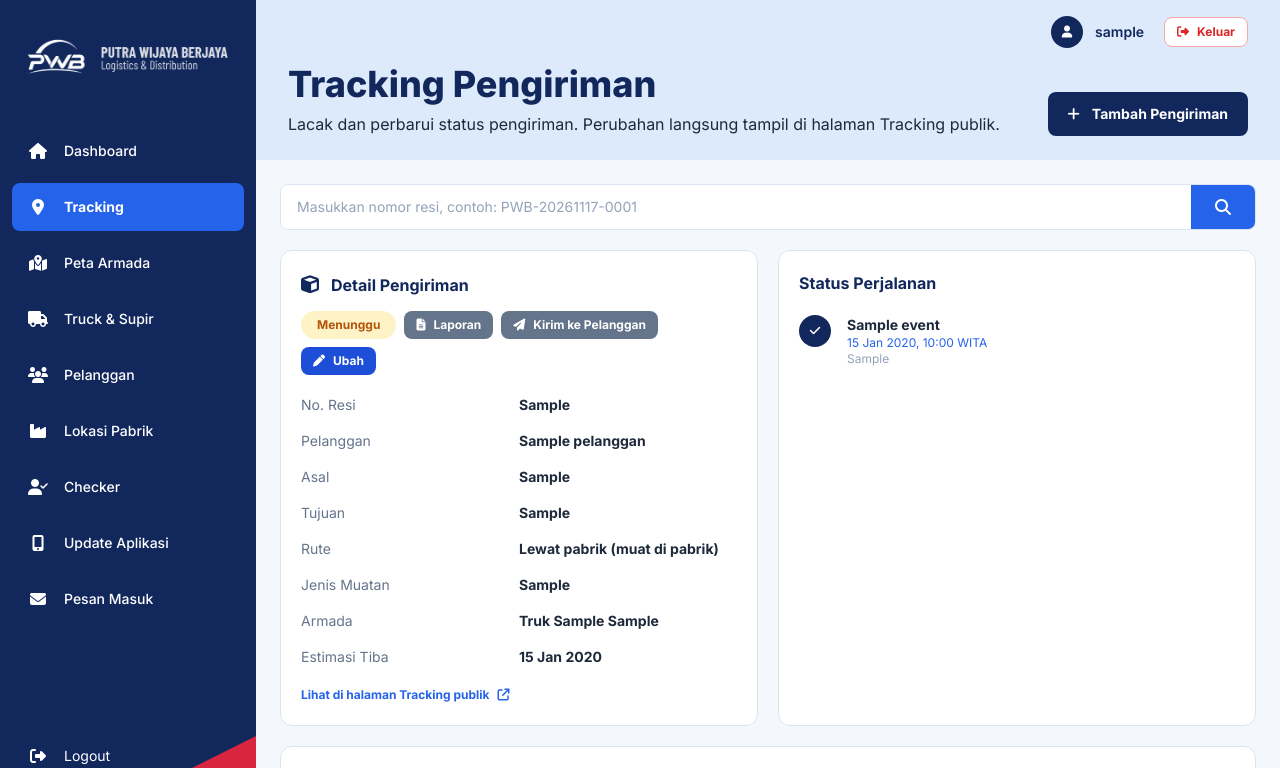
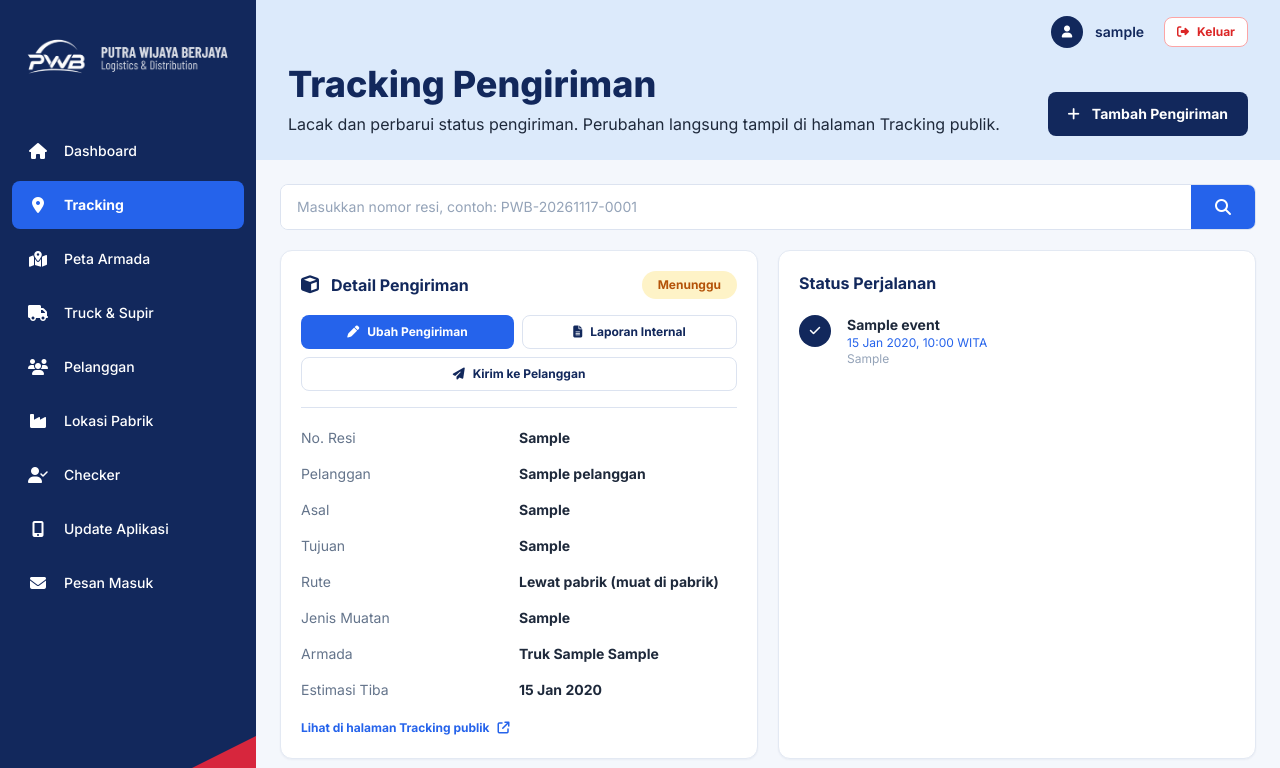
Before and after one commit to dtaolin01/ptpwb, a Laravel app: page /trackingAdmin in a window 1280 px wide. Shown: the top 768 px of the page. Run offline with Laravel 12, Linux system fonts and the light colour scheme; a user stored in the database is signed in; tables that the repository leaves empty hold one stand-in row (values such as "Sample post"); data that the repository does not hold is empty; some libraries are stand-ins or nearby versions.

Commit message:
Rapikan dashboard admin
- Kartu & tabel seragam (garis tepi, judul kolom, sorot baris, fokus isian)
- Detail Tracking: status di samping judul, tombol aksi satu baris rapi
- Dashboard HP: kartu statistik 2 kolom
- Hapus tombol Logout ganda di sidebar (Keluar tetap di kanan atas)
- Perbarui teks usang di Update Aplikasi & Lokasi Pabrik

Co-Authored-By: Claude Opus 5.5 <noreply@anthropic.com>
Claude-Session: https://claude.ai/code/session_01DPhHUefpfYoWz3VvGr4xDm

```diff
--- a/app/Http/Controllers/PabrikController.php
+++ b/app/Http/Controllers/PabrikController.php
@@ -32,7 +32,7 @@ class PabrikController extends Controller
             'nama'          => 'nama pabrik',
             'radius_pabrik' => 'radius area pabrik',
             'radius_tujuan' => 'radius area tujuan',
-            'jarak_dekat'   => 'jarak pemantauan rapat',
+            'jarak_dekat'   => 'jarak mendekati pabrik',
         ]);
 
         // Titik belum dipilih di peta → cari dari alamat
--- a/resources/views/aplikasi.blade.php
+++ b/resources/views/aplikasi.blade.php
@@ -51,8 +51,8 @@
         @csrf
         <h2 class="mb-1 font-bold text-pwb-navy"><i class="fa-solid fa-cloud-arrow-up mr-2"></i>Unggah Versi Baru</h2>
         <p class="mb-5 text-xs text-slate-500">
-            Version code &amp; version name diambil dari <code>build.gradle</code> (<code>versionCode</code>, <code>versionName</code>).
-            Version code <b>harus lebih besar</b> dari versi sebelumnya, dan APK harus ditandatangani dengan <b>keystore yang sama</b>.
+            Cukup pilih aplikasi dan file APK; versi dibaca otomatis dari APK.
+            Sebelum build, naikkan <code>versionCode</code> di <code>build.gradle</code> dan pakai <b>keystore yang sama</b>.
         </p>
 
         <div class="grid grid-cols-1 gap-5 md:grid-cols-2">
--- a/resources/views/layoutsAdmin/app.blade.php
+++ b/resources/views/layoutsAdmin/app.blade.php
@@ -21,6 +21,30 @@
     <link rel="stylesheet" href="https://cdnjs.cloudflare.com/ajax/libs/font-awesome/6.5.1/css/all.min.css">
     <style>
         .hp-isi { display: contents; }   /* laptop: tidak mengubah apa pun */
+
+        /* ===================== Kerapian umum ===================== */
+        /* Semua kartu putih punya garis tepi & bayangan tipis yang sama */
+        main .rounded-xl.bg-white { border: 1px solid #E3E9F3; box-shadow: 0 1px 2px rgba(18, 40, 92, .05); }
+        /* Kolom isian seragam: sudut, tinggi & warna fokus */
+        main input:not([type=checkbox]):not([type=radio]):not([type=file]):focus,
+        main select:focus, main textarea:focus {
+            outline: none; border-color: #2563EB !important; box-shadow: 0 0 0 3px rgba(37, 99, 235, .15);
+        }
+        main form.flex.overflow-hidden:focus-within { border-color: #2563EB; box-shadow: 0 0 0 3px rgba(37, 99, 235, .15); }
+        main form.flex.overflow-hidden input:focus { box-shadow: none; }
+
+        /* ===================== Tampilan laptop / tablet ===================== */
+        @media (min-width: 768px) {
+            /* Tabel: judul kolom kecil kapital, baris berganti warna saat disorot */
+            main table thead th {
+                background: #F6F8FC; color: #5B6B8C; font-size: 11.5px; font-weight: 700;
+                text-transform: uppercase; letter-spacing: .04em; white-space: nowrap;
+            }
+            main table thead tr { background: transparent !important; }
+            main table tbody tr { transition: background-color .12s; }
+            main table tbody tr:hover { background: #F8FAFE; }
+            main table td { vertical-align: middle; }
+        }
 
         /* ===================== Tampilan HP (layar < 768px) ===================== */
         @media (max-width: 767px) {
@@ -71,7 +95,7 @@
             /* baris pertama yang terlihat (mis. nama/resi) jadi judul kartu */
             table.tabel-hp tbody > tr > td.hp-judul { font-size: 17px; font-weight: 800; color: #12285C; }
             table.tabel-hp tbody > tr > td.hp-judul::before { content: none; }
-            .overflow-x-auto:has(> table.tabel-hp) { background: transparent; overflow: visible; }
+            .overflow-x-auto:has(> table.tabel-hp) { background: transparent; overflow: visible; border: 0 !important; box-shadow: none !important; }
 
             /* Tabel berisi isian (mis. Status Perjalanan): tetap tabel, geser ke samping */
             .overflow-x-auto > table:not(.tabel-hp) { min-width: 680px; }
--- a/resources/views/pabrik.blade.php
+++ b/resources/views/pabrik.blade.php
@@ -61,10 +61,10 @@
                     {!! $err('radius_tujuan') !!}
                 </div>
                 <div>
-                    <label for="jarak_dekat" class="{{ $label }}">Pantau tiap 15 menit dalam (km)</label>
+                    <label for="jarak_dekat" class="{{ $label }}">Jarak "mendekati pabrik" (km)</label>
                     <input id="jarak_dekat" type="number" step="0.5" min="1" max="50" name="jarak_dekat" value="{{ old('jarak_dekat', $pabrik['jarak_dekat']) }}" class="{{ $input }}">
                     {!! $err('jarak_dekat') !!}
-                    <p class="mt-1 text-[11px] text-slate-500">Di luar jarak ini lokasi dikirim tiap 30 menit.</p>
+                    <p class="mt-1 text-[11px] text-slate-500">Truk dalam jarak ini tampil sebagai "Mendekati" di aplikasi Checker.</p>
                 </div>
             </div>
         </div>
--- a/resources/views/partialsadmin/sidebar.blade.php
+++ b/resources/views/partialsadmin/sidebar.blade.php
@@ -33,7 +33,7 @@
         </button>
     </div>
 
-    <nav class="mt-10 min-h-0 flex-1 space-y-2 overflow-y-auto px-3 lg:mt-12">
+    <nav class="mt-10 min-h-0 flex-1 space-y-1.5 overflow-y-auto px-3 pb-20 lg:mt-12">
         @foreach ($menus as [$label, $route, $ikon, $aktif])
             <a href="{{ route($route) }}"
                class="flex items-center gap-4 rounded-lg px-4 py-3 text-sm {{ request()->routeIs(...$aktif) ? 'bg-pwb-blue font-bold' : 'font-medium hover:bg-white/10' }}">
@@ -49,13 +49,6 @@
         @endforeach
     </nav>
 
-    <form method="POST" action="{{ route('admin.logout') }}" onsubmit="return confirm('Keluar dari dashboard admin?')" class="relative z-10 px-7 pb-8 pt-4">
-        @csrf
-        <button type="submit" class="flex items-center gap-4 text-sm hover:text-white/80">
-            <i class="fa-solid fa-right-from-bracket w-5 text-center text-base"></i> Logout
-        </button>
-    </form>
-
     {{-- Hiasan segitiga merah di pojok bawah --}}
     <div class="absolute bottom-0 right-0 h-16 w-32 bg-pwb-red" style="clip-path: polygon(100% 0, 100% 100%, 0 100%)"></div>
 </aside>
--- a/resources/views/trackingAdmin.blade.php
+++ b/resources/views/trackingAdmin.blade.php
@@ -34,21 +34,23 @@
                 <h2 class="flex items-center gap-3 font-bold text-pwb-navy">
                     <i class="fa-solid fa-cube text-lg"></i> Detail Pengiriman
                 </h2>
-                <div class="flex flex-wrap items-center gap-2">
                 <x-badge :warna="$detail['warna']">{{ $detail['status'] }}</x-badge>
+            </div>
+
+            {{-- Aksi: Ubah selalu ada; laporan aktif penuh setelah pengiriman selesai --}}
+            <div class="mt-4 flex flex-col gap-2 border-b border-pwb-line pb-4 sm:flex-row sm:flex-wrap">
+                <a href="{{ route('trackingAdmin.edit', $pengiriman) }}"
+                   class="inline-flex items-center justify-center gap-2 whitespace-nowrap rounded-lg sm:flex-1 bg-pwb-blue px-3 py-2 text-xs font-bold text-white hover:bg-blue-700">
+                    <i class="fa-solid fa-pen"></i> Ubah Pengiriman
+                </a>
                 <a href="{{ route('trackingAdmin.laporan', $pengiriman) }}" target="_blank"
-                       class="inline-flex items-center gap-2 rounded-lg {{ $pengiriman->status === 'terkirim' ? 'bg-green-600 hover:bg-green-700' : 'bg-slate-500 hover:bg-slate-600' }} px-3 py-1.5 text-xs font-bold text-white">
-                        <i class="fa-solid fa-file-lines"></i> Laporan
+                   class="inline-flex items-center justify-center gap-2 whitespace-nowrap rounded-lg sm:flex-1 border border-pwb-line bg-white px-3 py-2 text-xs font-bold text-pwb-navy hover:bg-pwb-bg">
+                    <i class="fa-solid fa-file-lines"></i> Laporan Internal
                 </a>
                 <a href="{{ route('trackingAdmin.laporanPelanggan', $pengiriman) }}" target="_blank" title="Laporan PDF untuk dikirim ke pelanggan"
-                       class="inline-flex items-center gap-2 rounded-lg {{ $pengiriman->status === 'terkirim' ? 'bg-emerald-700 hover:bg-emerald-800' : 'bg-slate-500 hover:bg-slate-600' }} px-3 py-1.5 text-xs font-bold text-white">
+                   class="inline-flex items-center justify-center gap-2 whitespace-nowrap rounded-lg sm:flex-1 px-3 py-2 text-xs font-bold {{ $pengiriman->status === 'terkirim' ? 'bg-emerald-600 text-white hover:bg-emerald-700' : 'border border-pwb-line bg-white text-pwb-navy hover:bg-pwb-bg' }}">
                     <i class="fa-solid fa-paper-plane"></i> Kirim ke Pelanggan
                 </a>
-                    <a href="{{ route('trackingAdmin.edit', $pengiriman) }}"
-                       class="inline-flex items-center gap-2 rounded-lg bg-blue-700 px-3 py-1.5 text-xs font-bold text-white hover:bg-blue-800">
-                        <i class="fa-solid fa-pen"></i> Ubah
-                    </a>
-                </div>
             </div>
 
             <dl class="mt-5 space-y-4 text-sm">
```
Also changed, not shown: resources/views/dashboard.blade.php (+6 -6 lines). Lines whose indentation alone changed are shown as unchanged.
